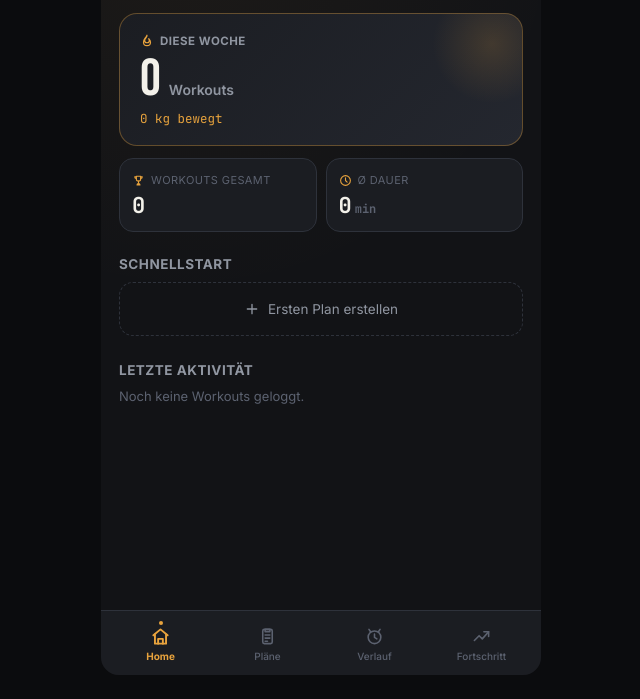
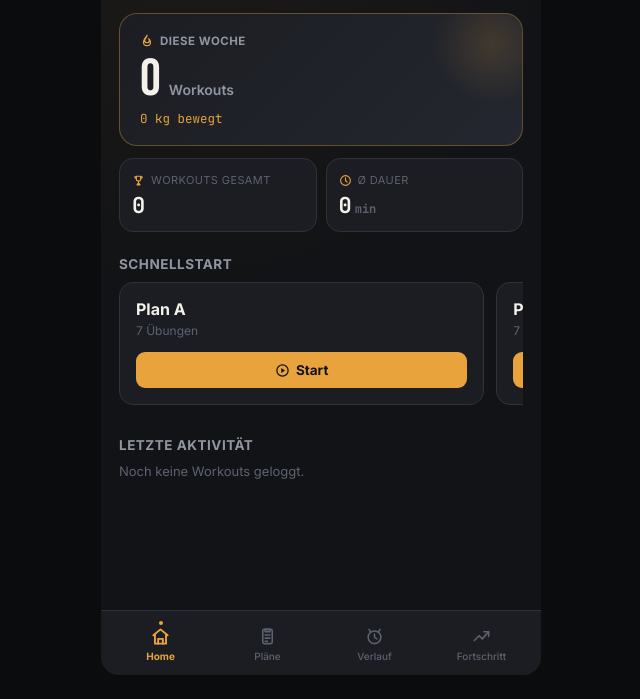
Before and after one commit to 7ggfb2r97r-blip/Iron-Log, a plain HTML site: page index.html in a window 1280 px wide. Shown: the part 101-800 px from the top of the page, without its empty margins (319-959 px from the left). Drawn offline with Linux system fonts and the light colour scheme.

Commit message:
Add files via upload

```diff
--- a/index.html
+++ b/index.html
@@ -505,19 +505,19 @@ const GROUP_COLOR = {
   Arme: "#D6564C",
   Schultern: "#C77DD1"
 };
+// 13.11.2026: Umstellung auf funktionelles Training, neue Uebungen. Alte Liste siehe Backup/index-2026-11-13.html
 const EXERCISES = [
-  { id: "e1", name: "Chest Press", group: "Brust" },
-  { id: "e2", name: "Butterfly", group: "Brust" },
-  { id: "e3", name: "High Row", group: "R\xFCcken" },
-  { id: "e4", name: "Assisted Pull-Up", group: "R\xFCcken", assisted: true },
-  { id: "e5", name: "Leg Extension", group: "Beine" },
-  { id: "e6", name: "Leg Curl", group: "Beine" },
-  { id: "e7", name: "Seated Biceps Curl", group: "Arme" },
-  { id: "e8", name: "Seated Triceps Extension", group: "Arme" },
-  { id: "e9", name: "Seated Lateral Raise", group: "Schultern" },
-  { id: "e10", name: "Preacher Curl", group: "Arme" },
-  { id: "e11", name: "Cable Triceps", group: "Arme" },
-  { id: "e12", name: "Romanian Deadlift Kettlebell", group: "Beine" }
+  { id: "n1", name: "Bulgarian Split Squats", group: "Beine" },
+  { id: "n2", name: "Jefferson Curls", group: "R\xFCcken" },
+  { id: "n3", name: "Deadstop Row Multipresse", group: "R\xFCcken" },
+  { id: "n4", name: "SZ Curls", group: "Arme" },
+  { id: "n5", name: "Butterfly", group: "Brust" },
+  { id: "n6", name: "Triceps Pushdown", group: "Arme" },
+  { id: "n7", name: "Lateral Raise Maschine", group: "Schultern" },
+  { id: "n8", name: "Assisted Pull Ups", group: "R\xFCcken", assisted: true },
+  { id: "n9", name: "Chestpress", group: "Brust" },
+  { id: "n10", name: "Calve Raises", group: "Beine" },
+  { id: "n11", name: "RDL", group: "Beine" }
 ];
 const MIGRATION_KEY = "migration-2026-10-01-plans";
 const exRef = (id, targetSets) => {
@@ -841,19 +841,31 @@ function App() {
   useEffect(() => {
     (async () => {
       try {
-        const p = await window.storage.get(PLANS_KEY, false);
+        let p = null;
+        try { p = await window.storage.get(PLANS_KEY, false); } catch (e) { p = null; }
         let loadedPlans = p ? JSON.parse(p.value) : [];
         let migrated = false;
-        try { await window.storage.get(MIGRATION_KEY, false); migrated = true; } catch (e) { migrated = false; }
-        if (!migrated && loadedPlans.length > 0) {
+        const CLEAR_KEY = "migration-2026-11-13-neue-plaene";
+        try { await window.storage.get(CLEAR_KEY, false); migrated = true; } catch (e) { migrated = false; }
+        if (!migrated) {
           try {
-            const next = migratePlans20261001(loadedPlans);
-            await window.storage.set("workout-plans-backup-2026-10-01", p.value, false);
+            // Einmalig (13.11.2026): Plan A und Plan B bekommen die neuen Uebungen, alle anderen Plaene werden geleert. Trainingsverlauf bleibt. Sicherung der alten Plaene wird angelegt.
+            const planAEx = ["n1", "n2", "n3", "n4", "n5", "n6", "n7"];
+            const planBEx = ["n8", "n9", "n10", "n11", "n2", "n4", "n6"];
+            const isPlan = (pl, letter) => new RegExp("(^|\\s)" + letter + "$", "i").test((pl.name || "").trim());
+            let next = loadedPlans.map((pl) => {
+              if (isPlan(pl, "A")) return { ...pl, exercises: planAEx.map((id) => exRef(id, 3)) };
+              if (isPlan(pl, "B")) return { ...pl, exercises: planBEx.map((id) => exRef(id, 3)) };
+              return { ...pl, exercises: [] };
+            });
+            if (!next.some((pl) => isPlan(pl, "A"))) next = [...next, { id: uid(), name: "Plan A", exercises: planAEx.map((id) => exRef(id, 3)) }];
+            if (!next.some((pl) => isPlan(pl, "B"))) next = [...next, { id: uid(), name: "Plan B", exercises: planBEx.map((id) => exRef(id, 3)) }];
+            if (p) await window.storage.set("workout-plans-backup-2026-11-13", p.value, false);
             await window.storage.set(PLANS_KEY, JSON.stringify(next), false);
-            await window.storage.set(MIGRATION_KEY, new Date().toISOString(), false);
+            await window.storage.set(CLEAR_KEY, new Date().toISOString(), false);
             loadedPlans = next;
           } catch (err) {
-            console.error("Plan-Migration fehlgeschlagen", err);
+            console.error("Plan-Umstellung fehlgeschlagen", err);
           }
         }
         setPlans(loadedPlans);
```
